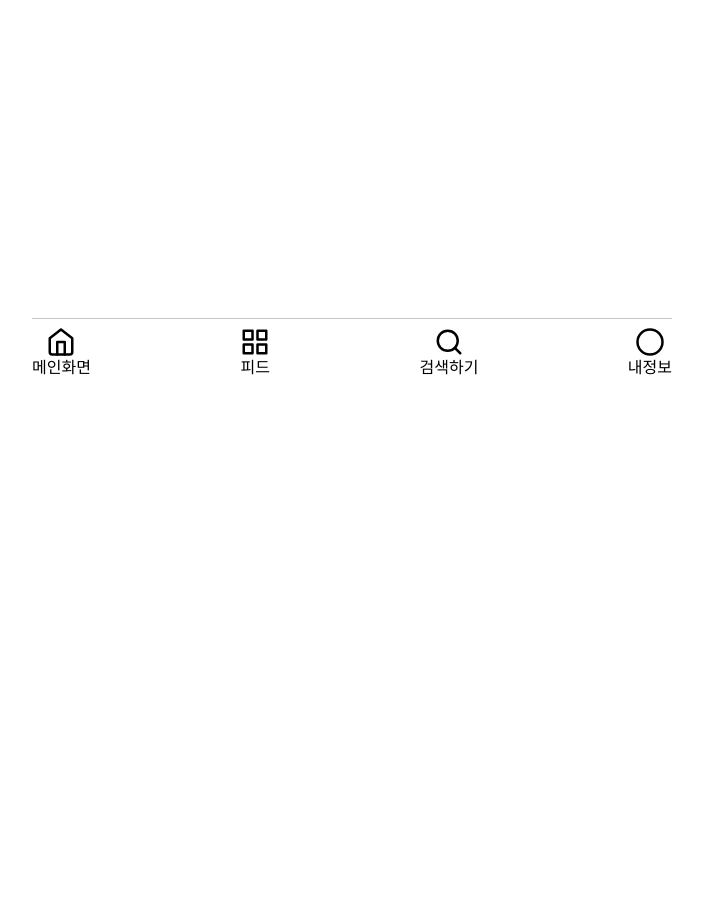
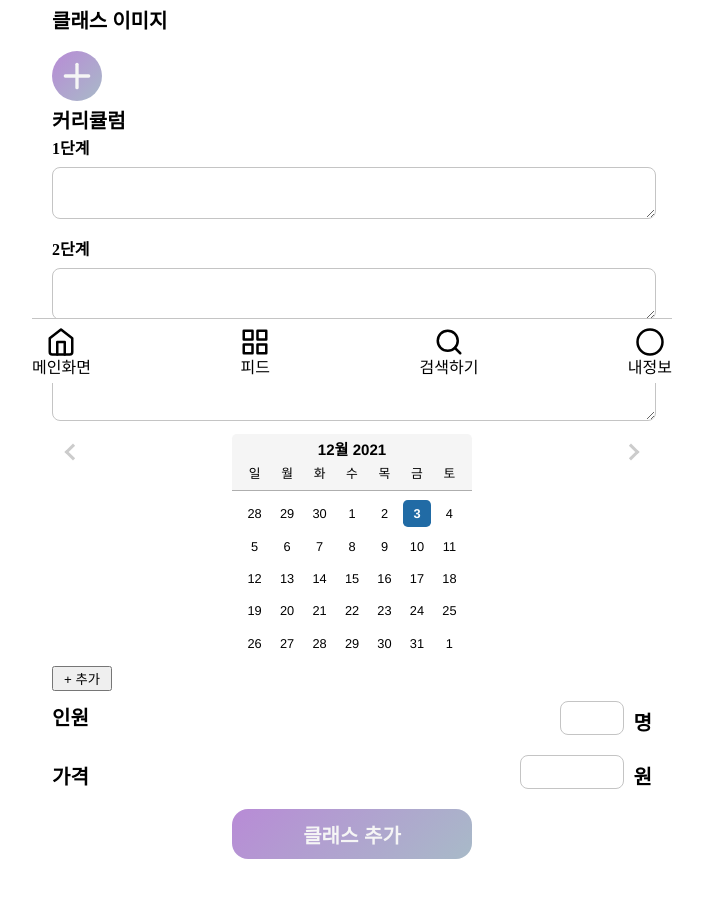
Before and after one commit to prgrms-web-devcourse/Team_DAYZ_DAYZ_FE, a React (Create React App) app: page /upload/products in a window 1280 px wide. Shown: the part 417-1314 px from the top of the page, without its empty margins (288-991 px from the left). Before the commit the page ends 800 px from the top, so only its background shows below. Built offline with nearby package versions, Linux system fonts and the light colour scheme.

Commit message:
Feat: Product 새로 추가하기 페이지 구현

```diff
--- a/package.json
+++ b/package.json
@@ -16,6 +16,7 @@
     "@types/react-datepicker": "^4.3.2",
     "@types/react-dom": "^17.0.0",
     "@types/react-router-dom": "^5.3.2",
+    "date-fns": "^2.27.0",
     "react": "^17.0.2",
     "react-datepicker": "^4.5.0",
     "react-dom": "^17.0.2",
--- a/src/components/base/Upload/index.tsx
+++ b/src/components/base/Upload/index.tsx
@@ -19,7 +19,14 @@ const Upload = ({ children, droppable, name, accept, value, onChange, ...props }
     const files = e.target.files!;
     const changedFile = files[0];
     setFile(changedFile);
-    onChange && onChange(changedFile);
+
+    //선택한 IMG URL 불러오기
+    // onChange && onChange(changedFile);
+    // const reader = new FileReader();
+    // reader.readAsDataURL(changedFile);
+    // reader.onload = () => {
+    //   console.log(reader.result);
+    // };
   };
 
   const handleChooseFile = () => {
--- /dev/null
+++ b/src/pages/UploadProductPage/calendar.css
@@ -0,0 +1,13 @@
+.react-datepicker {
+  /*  width: 100% !important; */
+  display: flex;
+  justify-content: center;
+  align-items: center;
+  border: none;
+}
+
+.react-datepicker__header {
+  width: inherit !important;
+  height: 40px !important;
+  background-color: #f5f5f5;
+}
--- /dev/null
+++ b/src/pages/UploadProductPage/index.tsx
@@ -0,0 +1,174 @@
+import styled from '@emotion/styled';
+import React, { useState } from 'react';
+import { Upload } from '../../components/base';
+import { Plus } from 'react-feather';
+import 'react-datepicker/dist/react-datepicker.css';
+import ReactDatePicker from 'react-datepicker';
+import './calendar.css';
+import { ko } from 'date-fns/esm/locale';
+const UploadProductPage = () => {
+  const [date, setDate] = useState(new Date());
+
+  const handleClick = (e: React.MouseEvent<HTMLElement>) => {
+    e.preventDefault();
+    console.log(date.toDateString());
+  };
+  return (
+    <UploadProductPageWrapper>
+      <InputForm>
+        <InputTitle>클래스 이름</InputTitle>
+        <InputBox style={{ height: '40px', width: 'calc(100% - 20px)' }} />
+        <InputTitle>카테고리</InputTitle>
+        <InputSelect>
+          <option>요리</option>
+          <option>도자기</option>
+          <option>플라워</option>
+          <option>미술</option>
+          <option>뷰티</option>
+          <option>음악</option>
+          <option>수공예</option>
+          <option>액티비티</option>
+        </InputSelect>
+        <InputTitle>클래스 소개</InputTitle>
+        <InputTextArea style={{ height: '100px' }} />
+        <InputTitle>클래스 이미지</InputTitle>
+        <Upload droppable accept="image/*">
+          {(file: File, dragging: React.DragEvent<HTMLDivElement>) => (
+            <div
+              style={{
+                display: 'flex',
+                justifyContent: 'flex-start',
+                alignItems: 'center',
+                marginBottom: '10px',
+              }}
+            >
+              <div>{file ? file.name : ''}</div>
+              <div
+                style={{
+                  width: '50px',
+                  height: '50px',
+                  background: 'linear-gradient(135deg, #b88bd6 0%, #b88bd6 0.01%, #a8bac8 100%)',
+                  borderRadius: '50%',
+                  display: 'flex',
+                  justifyContent: 'center',
+                  alignItems: 'center',
+                  marginTop: '20px',
+                }}
+              >
+                <Plus style={{ color: '#f5f5f5' }} size={40} />
+              </div>
+            </div>
+          )}
+        </Upload>
+        <InputTitle>커리큘럼</InputTitle>
+        <InputSubTitle>1단계</InputSubTitle>
+        <InputTextArea />
+        <InputSubTitle>2단계</InputSubTitle>
+        <InputTextArea />
+        <InputSubTitle>3단계</InputSubTitle>
+        <InputTextArea />
+        <ReactDatePicker
+          selected={date}
+          locale={ko}
+          dateFormat="yyyy-MM-dd"
+          onChange={(date: Date) => setDate(date)}
+          inline
+        />
+        <ul className="dateLists" />
+        <Button onClick={handleClick}>+ 추가</Button>
+        <RowInputForm>
+          <InputTitle>인원</InputTitle>
+          <div
+            style={{
+              display: 'flex',
+              justifyContent: 'flex-start',
+              alignItems: 'center',
+            }}
+          >
+            <InputBox type="number" style={{ height: '30px', width: '40px' }} />
+            <InputSubTitle style={{ fontSize: '20px', marginLeft: '10px' }}>명</InputSubTitle>
+          </div>
+        </RowInputForm>
+        <RowInputForm>
+          <InputTitle>가격</InputTitle>
+          <div
+            style={{
+              display: 'flex',
+              justifyContent: 'flex-start',
+              alignItems: 'center',
+              marginBottom: '10px',
+            }}
+          >
+            <InputBox type="number" style={{ height: '30px', width: '80px' }} />
+            <InputSubTitle style={{ fontSize: '20px', marginLeft: '10px' }}>원</InputSubTitle>
+          </div>
+        </RowInputForm>
+        <Submit> 클래스 추가</Submit>
+      </InputForm>
+    </UploadProductPageWrapper>
+  );
+};
+
+const UploadProductPageWrapper = styled.section``;
+const InputForm = styled.form`
+  margin: 20px;
+`;
+const InputTitle = styled.h3`
+  font-size: 20px;
+  font-weight: 600;
+`;
+const InputSubTitle = styled.h4`
+  font-size: 16px;
+  font-weight: 600;
+  margin-top: 10px;
+`;
+const InputBox = styled.input`
+  border: solid 1px #c4c4c4;
+  border-radius: 8px;
+  margin-top: 10px;
+  padding-left: 20px;
+  font-size: 20px;
+  margin-bottom: 10px;
+  text-align: flex-start;
+`;
+const InputSelect = styled.select`
+  width: 100%;
+  height: 40px;
+  border: solid 1px #c4c4c4;
+  border-radius: 8px;
+  margin-top: 10px;
+  font-size: 20px;
+  margin-bottom: 10px;
+  text-align: flex-start;
+`;
+const InputTextArea = styled.textarea`
+  width: calc(100% - 20px);
+  border: solid 1px #c4c4c4;
+  border-radius: 8px;
+  margin-top: 10px;
+  padding-left: 20px;
+  font-size: 20px;
+  margin-bottom: 10px;
+  text-align: flex-start;
+`;
+const Button = styled.button`
+  width: 60px;
+`;
+const RowInputForm = styled.div`
+  display: flex;
+  justify-content: space-between;
+  align-items: center;
+`;
+const Submit = styled.button`
+  width: 40%;
+  height: 50px;
+  background: linear-gradient(135deg, #b88bd6 0%, #b88bd6 0.01%, #a8bac8 100%);
+  border: none;
+  text-decoration: none;
+  border-radius: 16px;
+  color: #f5f5f5;
+  font-size: 20px;
+  font-weight: 700;
+  margin-left: 30%;
+`;
+export default UploadProductPage;
--- a/src/pages/UserPage/index.tsx
+++ b/src/pages/UserPage/index.tsx
@@ -1,7 +1,5 @@
 export { default as UserPage } from './UserPage';
 export { default as UserBookedPage } from './UserBookedPage';
-
 export { default as UserReviewPage } from './UserReviewPage';
-
 export { default as UserFollowingPage } from './UserFollowingPage';
 export { default as UserProfileEditPage } from './UserProfileEditPage';
--- a/src/routes/Router.tsx
+++ b/src/routes/Router.tsx
@@ -18,6 +18,7 @@ import {
   UserFollowingPage,
   LeaveCommentPage,
 } from '../pages';
+import UploadProductPage from '../pages/UploadProductPage';
 
 import { UserReviewPage } from '../pages/UserPage';
 
@@ -35,18 +36,15 @@ const Router = () => {
       <Route path="/booking/:id" exact component={BookingPage} />
       <Route path="/user" exact component={UserPage} />
       <Route path="/user/book" exact component={UserBookedPage} />
-
       <Route path="/user/review" exact component={UserReviewPage} />
-
       <Route path="/user/following" exact component={UserFollowingPage} />
-
       <Route path="/user/edit" exact component={UserProfileEditPage} />
-
       <Route path="/feed/comments/:id" exact component={Comments} />
       <Route path="/search/results" exact component={SearchResultsPage} />
       <Route path="/workshop" component={WorkshopPage} />
       <Route path="/upload" exact component={UploadFeedPage} />
       <Route path="/upload/comments/:id" exact component={LeaveCommentPage} />
+      <Route path="/upload/products" exact component={UploadProductPage} />
       <Route path="*" component={NotFoundPage} />
     </Switch>
   );
```
Also changed, not shown: 1 other file (tests, documents, lock files or other folders).
